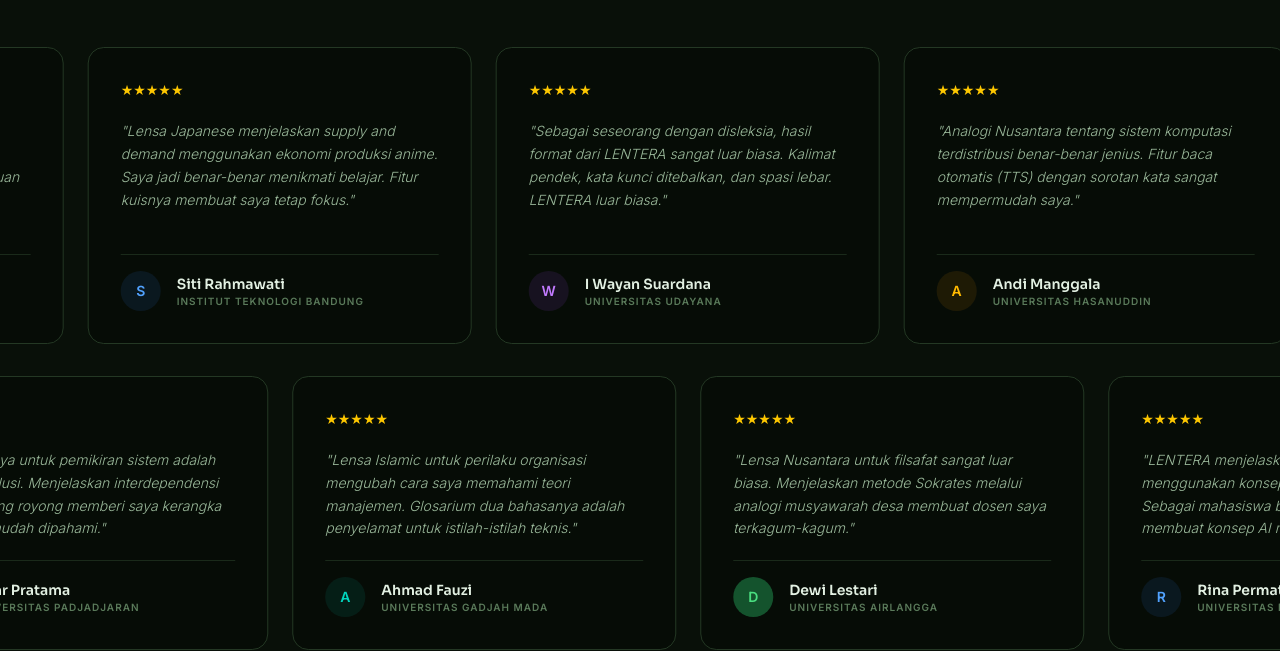
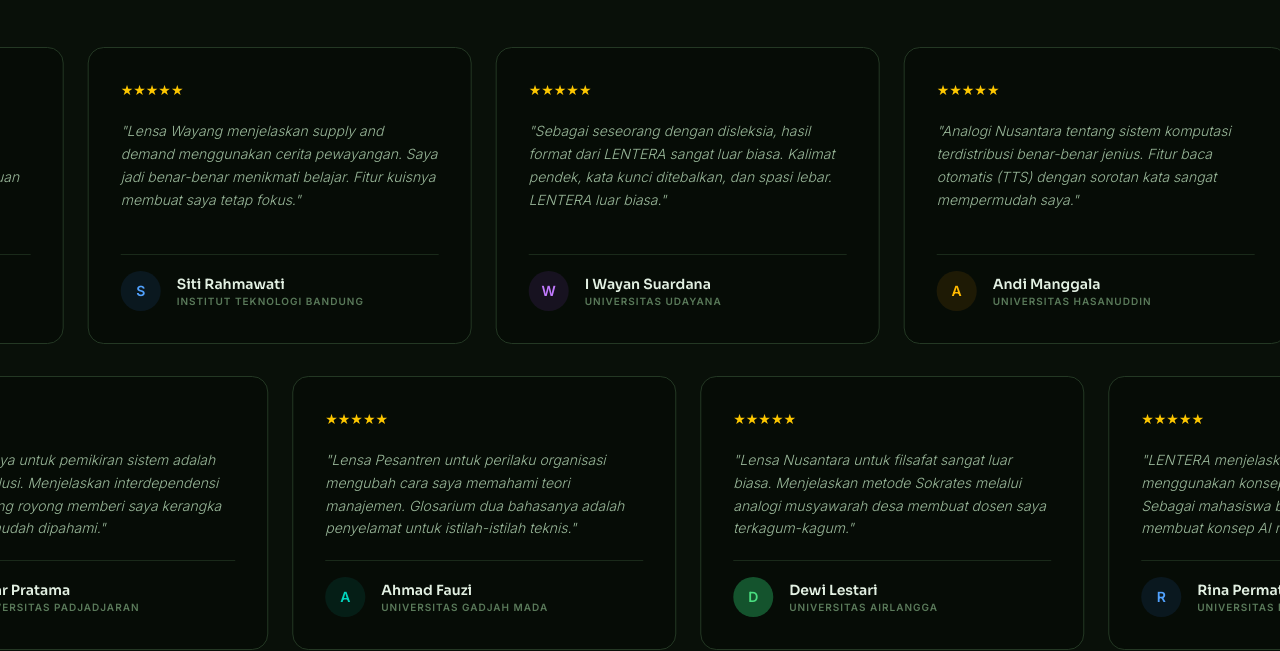
Before and after one commit to galiihajiip/lentera, a Next.js app: page /landing in a window 1280 px wide. Shown: the part 6300-6951 px from the top of the page. Built offline with nearby package versions, Linux system fonts and the light colour scheme.

Commit message:
style: replace remaining non-Nusantara lenses in testimonials

```diff
--- a/src/app/landing/page.tsx
+++ b/src/app/landing/page.tsx
@@ -52,7 +52,7 @@
     university: "Institut Teknologi Bandung",
     initial: "S",
     color: "blue",
-    quote: "Lensa Japanese menjelaskan supply and demand menggunakan ekonomi produksi anime. Saya jadi benar-benar menikmati belajar. Fitur kuisnya membuat saya tetap fokus.",
+    quote: "Lensa Wayang menjelaskan supply and demand menggunakan cerita pewayangan. Saya jadi benar-benar menikmati belajar. Fitur kuisnya membuat saya tetap fokus.",
     stars: 5,
   },
   {
@@ -76,7 +76,7 @@
     university: "Universitas Gadjah Mada",
     initial: "A",
     color: "teal",
-    quote: "Lensa Islamic untuk perilaku organisasi mengubah cara saya memahami teori manajemen. Glosarium dua bahasanya adalah penyelamat untuk istilah-istilah teknis.",
+    quote: "Lensa Pesantren untuk perilaku organisasi mengubah cara saya memahami teori manajemen. Glosarium dua bahasanya adalah penyelamat untuk istilah-istilah teknis.",
     stars: 5,
   },
   {
```
